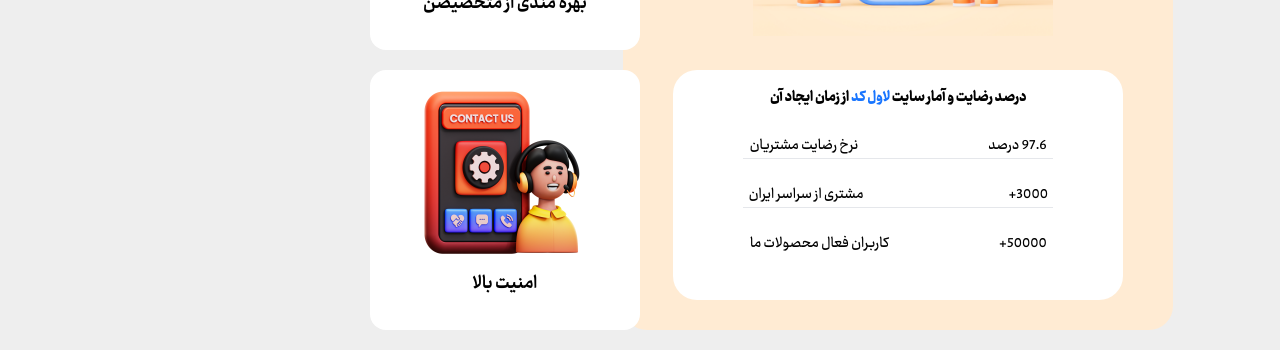
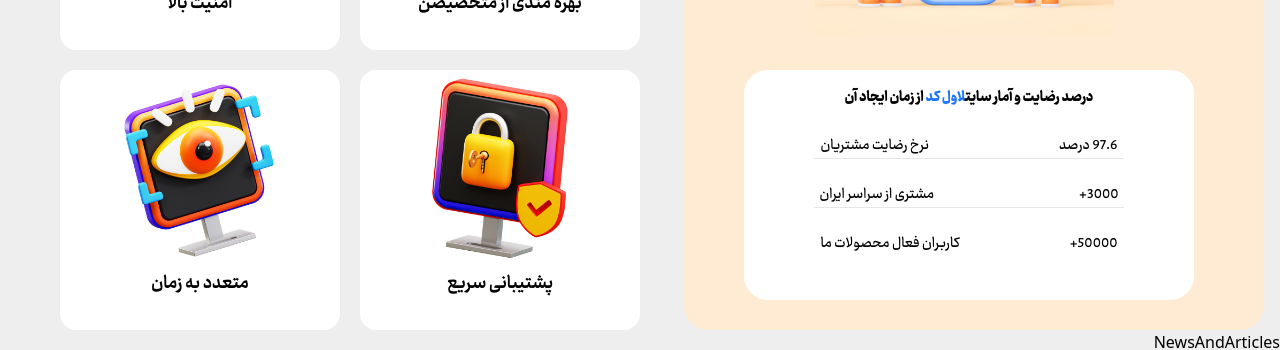
Before and after one commit to groupwebdevelopers/lovelcode, a React (Vite) app: page / in a window 1280 px wide. Shown: the part 2337-2687 px from the top of the page. Built offline with nearby package versions, Linux system fonts and the light colour scheme.

Commit message:
finish again

```diff
--- a/src/components/Features/Features.jsx
+++ b/src/components/Features/Features.jsx
@@ -4,7 +4,7 @@ export default function Features() {
   return (
     <>
       <div>
-        <div className="all mt-10">
+        <div className=" mt-10">
           <div className="header">
             <div className="flex justify-between">
               <img
@@ -27,11 +27,11 @@ export default function Features() {
               />
             </div>
           </div>
-          <div className="allMain text-center mr-[7px] md:mr-[100px] lg:mr-[210px] xl:mr-[0]  ">
-            <div className="main xl:grid md:grid-cols-12 mt-10 ">
-              <div className="right md:col-span-6 md:col-start-2 md:col-end-7 ">
-                <div className="box md:w-[550px] md:h-[540px] w-[420px] h-[500px] bg-[#FFEBD3]   rounded-3xl">
-                  <div className="img w-[300px] h-[250px]  md:mr-[120px] mr-[60px]">
+          <div className="allMain text-center md:mr-[100px] lg:mr-[0] xl:mr-[0]   ">
+            <div className="main xl:grid md:grid-cols-12 mt-10 container ">
+              <div className="right md:col-span-6 md:col-start-1 md:col-end-7 ">
+                <div className="box md:w-[580px] md:h-[540px] w-[410px] h-[500px] bg-[#FFEBD3]   rounded-3xl">
+                  <div className="img w-[300px] h-[250px]  md:mr-[150px] mr-[60px]">
                     <img
                       src="./images/mainweb/3D/Sec4/5.png"
                       alt=""
@@ -39,10 +39,10 @@ export default function Features() {
                     />
                   </div>
 
-                  <div className="box2 bg-white md:w-[450px] md:h-[230px] w-[380px] h-[200px]  md:mr-[50px] mr-[20px]  rounded-3xl flex flex-col items-center gap-6 mt-[30px]">
+                  <div className="box2 bg-white md:w-[450px] md:h-[230px] w-[380px] h-[200px]  md:mr-[70px] mr-[15px]  rounded-3xl flex flex-col items-center gap-6 mt-[30px]">
                     <div className="mt-4">
                       <h1 className="font-Ray-Black">
-                        درصد رضایت و آمار سایت{" "}
+                        درصد رضایت و آمار سایت
                         <span className="text-main-blue-web">لاول کد</span> از
                         زمان ایجاد آن
                       </h1>
@@ -70,9 +70,9 @@ export default function Features() {
                 </div>
               </div>
 
-              <div className="left md:col-start-7 md:col-end-12 md:col-span-6  mt-[50px] md:mt-[50px] xl:mt-[0]">
+              <div className="left md:col-start-7 md:col-end-13  mt-[50px] md:mt-[50px] xl:mt-[0]">
                 <div className="flex flex-wrap gap-5">
-                  <div className="bg-white  md:w-[270px] md:h-[260px] w-[200px] h-[200px] text-center rounded-2xl">
+                  <div className="bg-white  md:w-[280px] md:h-[260px] w-[190px]  h-[200px] text-center rounded-2xl">
                     <img
                       src="./images/mainweb/3D/Sec4/1.png"
                       alt=""
@@ -83,7 +83,7 @@ export default function Features() {
                     </h1>
                   </div>
 
-                  <div className="bg-white  md:w-[270px] md:h-[260px] w-[200px] h-[200px] text-center rounded-2xl">
+                  <div className="bg-white  md:w-[280px] md:h-[260px] w-[190px] h-[200px] text-center rounded-2xl">
                     <img
                       src="./images/mainweb/3D/Sec4/2.png"
                       alt=""
@@ -94,7 +94,7 @@ export default function Features() {
                     </h1>
                   </div>
 
-                  <div className="bg-white  md:w-[270px] md:h-[260px] w-[200px] h-[200px] text-center rounded-2xl">
+                  <div className="bg-white  md:w-[280px] md:h-[260px] w-[190px] h-[200px] text-center rounded-2xl">
                     <img
                       src="./images/mainweb/3D/Sec4/3.png"
                       alt=""
@@ -105,7 +105,7 @@ export default function Features() {
                     </h1>
                   </div>
 
-                  <div className="bg-white  md:w-[270px] md:h-[260px] w-[200px] h-[200px] text-center rounded-2xl">
+                  <div className="bg-white  md:w-[280px] md:h-[260px] w-[190px] h-[200px] text-center rounded-2xl">
                     <img
                       src="./images/mainweb/3D/Sec4/4.png"
                       alt=""
--- a/src/components/SocialNetworks/SocialNetworks.jsx
+++ b/src/components/SocialNetworks/SocialNetworks.jsx
@@ -1,7 +1,15 @@
-import React from 'react'
+import React from "react";
 
 export default function SocialNetworks() {
   return (
-    <div>SocialNetworks</div>
-  )
+    <>
+      <div>
+        <div className="all">
+           <div className="box">
+
+           </div>
+        </div>
+      </div>
+    </>
+  );
 }
```
